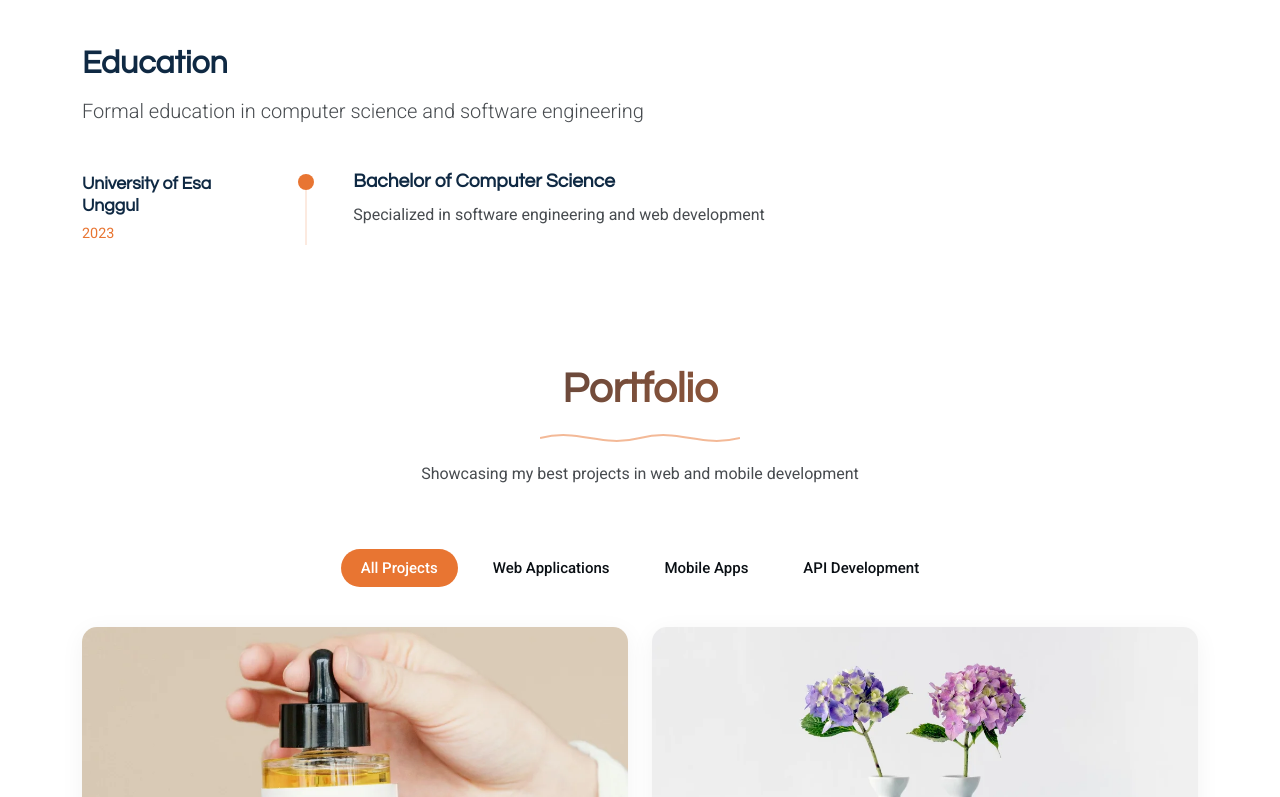
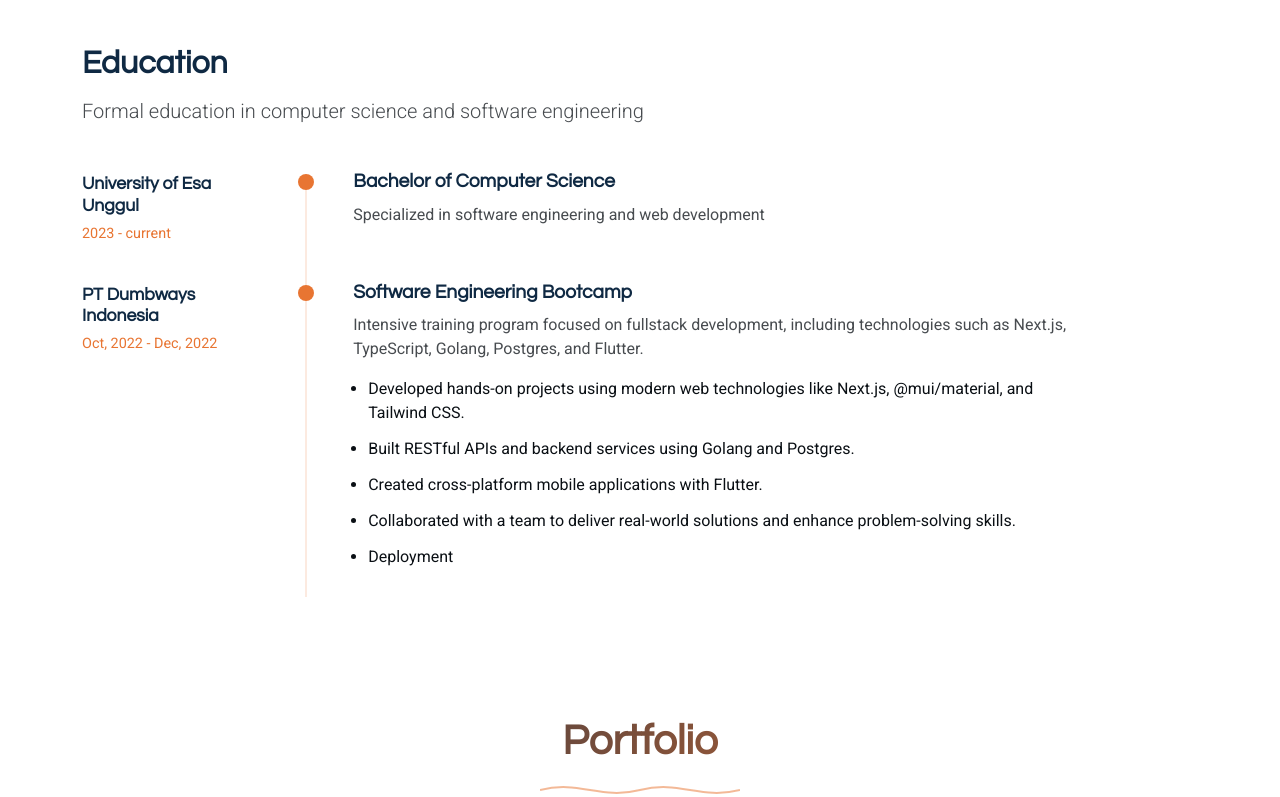
Before and after one commit to fakhrurrizal/portofolio-project-kampus, a plain HTML site: page index.html in a window 1280 px wide. Shown: the part 2966-3763 px from the top of the page. Drawn offline with Linux system fonts and the light colour scheme.

```diff
--- a/index.html
+++ b/index.html
@@ -378,7 +378,9 @@
                       data-aos-delay="200"
                     >
                       <div class="timeline-left">
-                        <h4 class="company">PT. Nizom Berkah Informasi</h4>
+                        <h4 class="company">
+                          PT. Nizom Berkah Informasi - West Jakarta
+                        </h4>
                         <span class="period">March, 2024 - Current</span>
                       </div>
                       <div class="timeline-dot"></div>
@@ -412,7 +414,9 @@
                       data-aos-delay="300"
                     >
                       <div class="timeline-left">
-                        <h4 class="company">PT. Metra Digital Media</h4>
+                        <h4 class="company">
+                          PT. Metra Digital Media - South Jakarta
+                        </h4>
                         <span class="period">March,2023 - March, 2024</span>
                       </div>
                       <div class="timeline-dot"></div>
@@ -487,7 +491,7 @@
                     >
                       <div class="timeline-left">
                         <h4 class="company">University of Esa Unggul</h4>
-                        <span class="period">2023</span>
+                        <span class="period">2023 - current</span>
                       </div>
                       <div class="timeline-dot"></div>
                       <div class="timeline-right">
@@ -496,6 +500,47 @@
                           Specialized in software engineering and web
                           development
                         </p>
+                      </div>
+                    </div>
+                    <div
+                      class="timeline-item"
+                      data-aos="fade-up"
+                      data-aos-delay="300"
+                    >
+                      <div class="timeline-left">
+                        <h4 class="company">PT Dumbways Indonesia</h4>
+                        <span class="period">Oct, 2022 - Dec, 2022</span>
+                      </div>
+                      <div class="timeline-dot"></div>
+                      <div class="timeline-right">
+                        <h3 class="position">Software Engineering Bootcamp</h3>
+                        <p class="description">
+                          Intensive training program focused on fullstack
+                          development, including technologies such as Next.js,
+                          TypeScript, Golang, Postgres, and Flutter.
+                        </p>
+                        <ul>
+                          <li>
+                            Developed hands-on projects using modern web
+                            technologies like Next.js, @mui/material, and
+                            Tailwind CSS.
+                          </li>
+                          <li>
+                            Built RESTful APIs and backend services using Golang
+                            and Postgres.
+                          </li>
+                          <li>
+                            Created cross-platform mobile applications with
+                            Flutter.
+                          </li>
+                          <li>
+                            Collaborated with a team to deliver real-world
+                            solutions and enhance problem-solving skills.
+                          </li>
+                           <li>
+                           Deployment
+                          </li>
+                        </ul>
                       </div>
                     </div>
                   </div>
```
